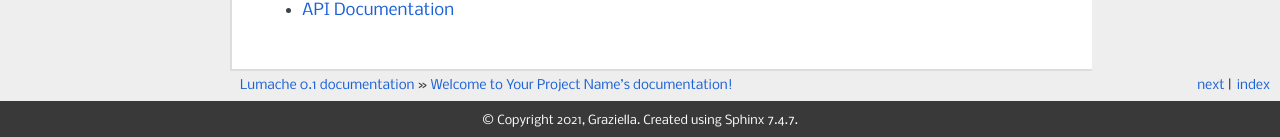
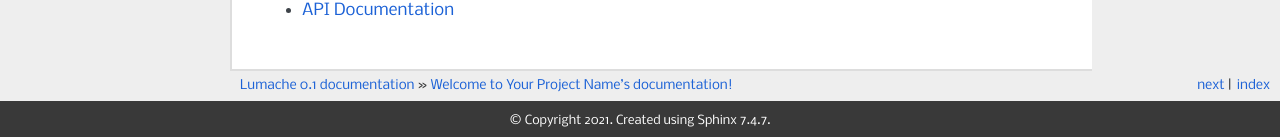
Before and after one commit to rasundsbak/rtd-tutorial, a Sphinx documentation site: the page built from docs/source/index.rst, in a window 1280 px wide. Shown: the part 1538-1675 px from the top of the page. Built offline with Sphinx 7.4.7, drawn with Linux system fonts in a browser that asks for light colours; pages that are not in the unit, such as notebooks, are missing from menus; some of the changed lines change nothing that is shown.

Commit message:
Update conf.py

```diff
--- a/docs/source/conf.py
+++ b/docs/source/conf.py
@@ -1,16 +1,17 @@
 # Configuration file for the Sphinx documentation builder.
 
+import os
 
-# -- Project information
+# -- Project information --
 
 project = 'Lumache'
-copyright = '2021, Graziella'
-author = 'Graziella'
+copyright = '2021'
+author = 'Ragnhild'
 
 release = '0.1'
 version = '0.1.0'
 
-# -- General configuration
+# -- General configuration --
 
 extensions = [
     'sphinx.ext.duration',
@@ -20,8 +21,7 @@
     'sphinx.ext.intersphinx',
     'sphinx_copybutton',
     'sphinx.ext.viewcode',
-    'sphinx.ext.todo'
-
+    'sphinx.ext.todo',
 ]
 
 # Innstillingene for copybutton
@@ -31,7 +31,6 @@
 copybutton_prompt_is_regexp = True
 copybutton_selector = "div:not(.no-copy)>div.highlight pre"
 
-
 intersphinx_mapping = {
     'python': ('https://docs.python.org/3/', None),
     'sphinx': ('https://www.sphinx-doc.org/en/master/', None),
@@ -40,31 +39,23 @@
 
 templates_path = ['_templates']
 
-# -- Options for HTML output
-
-# this is for making the content of the "static" folder work
-# from: https://stackoverflow.com/questions/44793811/change-the-colors-of-the-sphinx-read-the-docs-theme
+# -- Options for HTML output --
 html_static_path = ['_static']
 
-# from: https://stackoverflow.com/questions/44793811/change-the-colors-of-the-sphinx-read-the-docs-theme
+# Bruk pyramid-tema
+html_theme = "pyramid"
+
+# -- Options for TODO extension --
+# Bruk denne linjen for å INKLUDERE todo-innhold
+todo_include_todos = True
+
+# Bruk denne linjen for å EKSKLUDERE todo-innhold
+#todo_include_todos = False
+
+# -- Options for EPUB output --
+epub_show_urls = 'footnote'
+
+# Ekstra oppsett for tilpasninger
 def setup(app):
     app.add_css_file('custom.css')
-
-# html_theme = 'default'
-# this not working
-# sidebarbgcolor = 'DarkOrange'
-
-# html_theme = 'sphinx_rtd_theme'
-
-# default works, but not to change colour
-# html_theme = 'default'
-# sidebarbgcolor = '#FF8C00'
-# sidebarbgcolor = 'DarkOrange'
-
-html_theme = "pyramid"
-
-# -- Options for EPUB output
-epub_show_urls = 'footnote'
-
-# changing layout: https://sphinx-rtd-trial.readthedocs.io/en/1.1.3/theming.html
-# css colours: https://www.w3schools.com/cssref/css_colors.php
+    app.add_js_file('custom.js')
```
